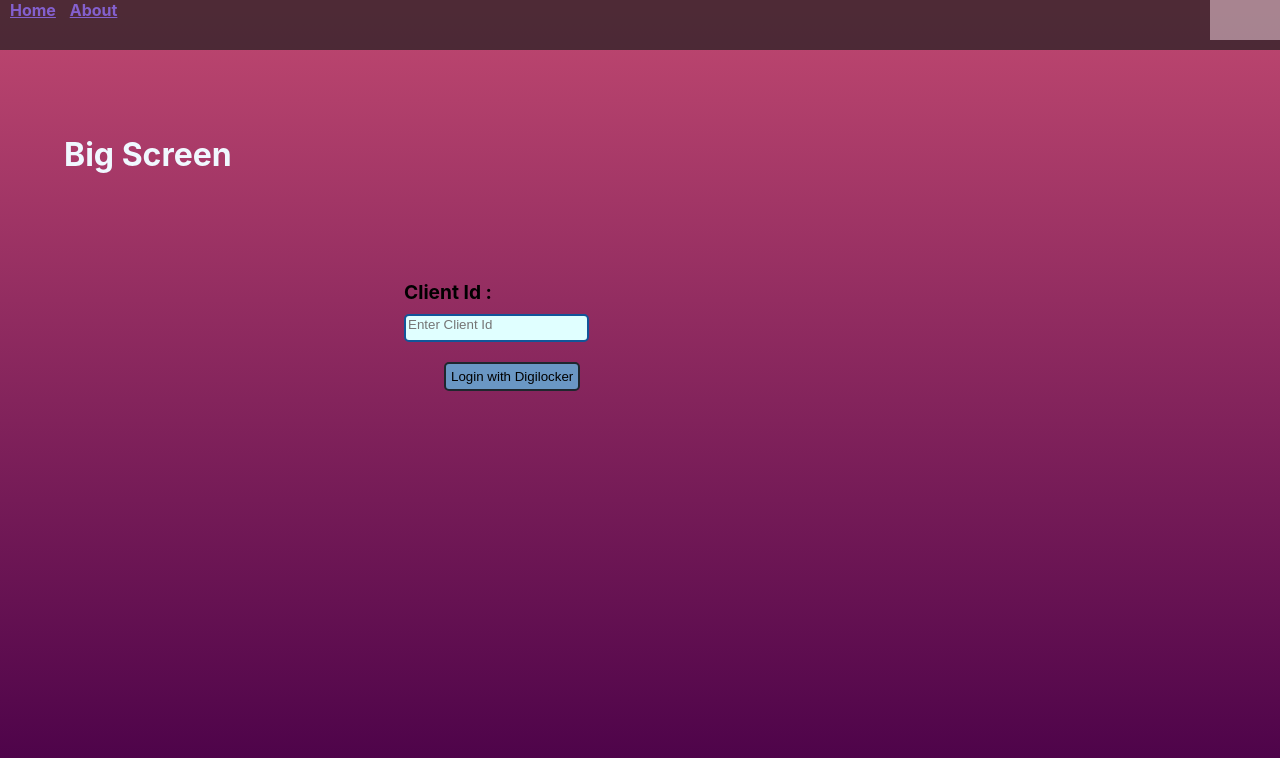
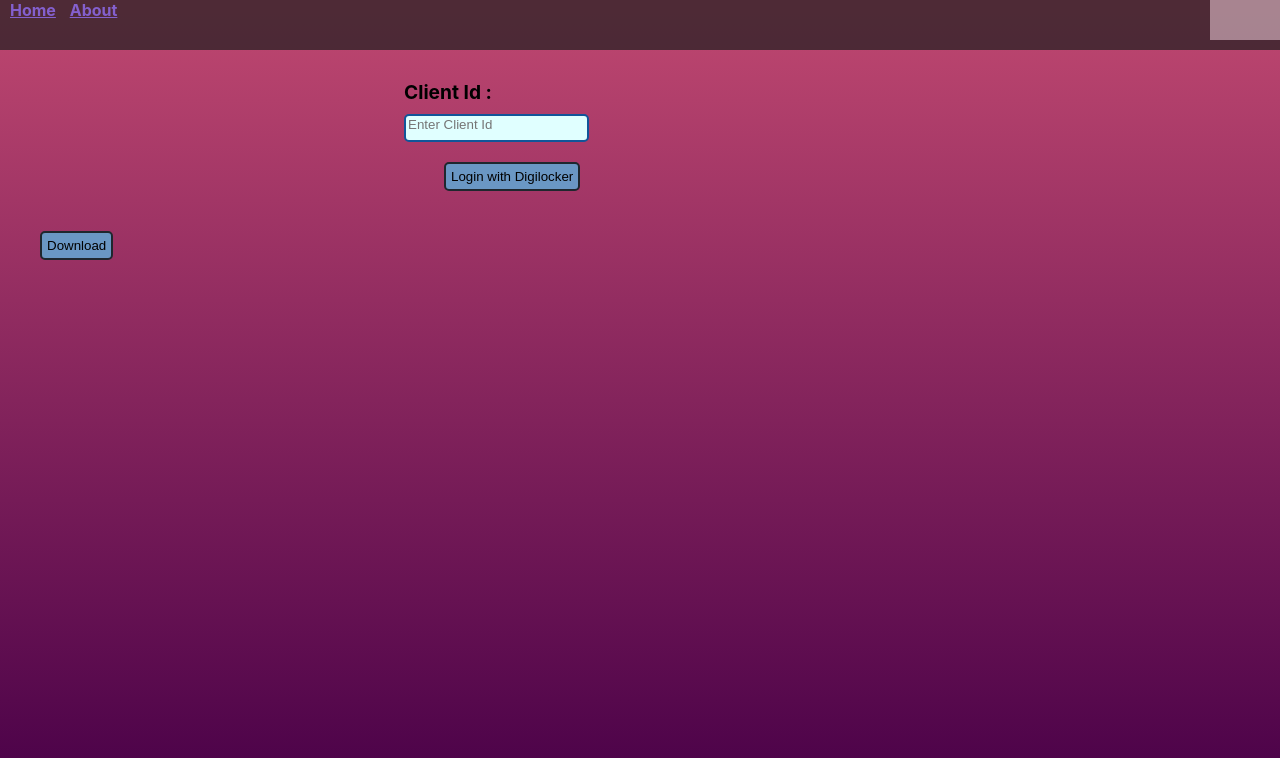
Before and after one commit to mundhegv15/myrepo, a React (Create React App) app: page / in a window 1280 px wide. Shown: the top 758 px of the page. Built offline with nearby package versions, Linux system fonts and the light colour scheme; grey boxes are pictures that could not be loaded.

Commit message:
added download btn

```diff
--- a/package.json
+++ b/package.json
@@ -6,11 +6,13 @@
     "@testing-library/jest-dom": "^5.16.2",
     "@testing-library/react": "^12.1.3",
     "@testing-library/user-event": "^13.5.0",
+    "cra-append-sw": "^2.7.0",
     "react": "^17.0.2",
     "react-dom": "^17.0.2",
     "react-onesignal": "^2.0.3",
     "react-router-dom": "^6.2.1",
     "react-scripts": "5.0.0",
+    "update": "^0.7.4",
     "web-vitals": "^2.1.4"
   },
   "scripts": {
--- a/src/Compo1.js
+++ b/src/Compo1.js
@@ -1,7 +1,7 @@
 import React , {useState , useEffect} from "react";
 import refnum from "./refnum.mjs";
 import './App.css'
-let redirect_uri = `https://master.drdul8gu26jrd.amplifyapp.com/${refnum}`;
+let redirect_uri = "https://master.drdul8gu26jrd.amplifyapp.com/redirect";
 
 
 
@@ -13,11 +13,13 @@ function Compo1()
         setClientid(e.target.value);
    }
 
+   const downloadFile = () => {
+    window.location.href = "https://master.drdul8gu26jrd.amplifyapp.com/public/files/exampleDoc.pdf"
+  }
 
 
 
-
-     return (
+      return (
     <div >
         <form>
       <label>
@@ -41,6 +43,9 @@ function Compo1()
         <input type={"hidden"} name="redirect_uri" value={redirect_uri} />
 
 </form>
+<div>
+  <button onClick={downloadFile}>Download</button>
+</div>
 </div>
   );
 }
--- a/src/CountApp.js
+++ b/src/CountApp.js
@@ -11,19 +11,7 @@ import refnum from "./refnum.mjs";
 
 
 
-
-
 export default  function CountApp() {
-
-  const [matches, setMatches] = useState(
-    window.matchMedia("(min-width: 768px)").matches
-  )
-
-  useEffect(() => {
-    window
-    .matchMedia("(min-width: 768px)")
-    .addEventListener('change', e => setMatches( e.matches ));
-  }, []);
 
   useEffect(() => {
     OneSignal.init({
@@ -34,9 +22,7 @@ export default  function CountApp() {
   return(
 <>
   <Navbar></Navbar>
-  {matches && (<h1>Big Screen</h1>)}
-      {!matches && (<h3>Small Screen</h3>)}
-<Router >
+ <Router >
        <Routes>
        <Route  path="/" element = {<Compo1/>}> </Route>
             <Route  path="/home" element = {<Compo1/>}> </Route>
--- a/src/index.js
+++ b/src/index.js
@@ -2,7 +2,7 @@ import React from 'react';
 import ReactDOM from 'react-dom';
 import './index.css';
 import CountApp from './CountApp';
-// import App from './App';
+
 
 import reportWebVitals from './reportWebVitals';
 
@@ -14,4 +14,5 @@ ReactDOM.render(
   document.getElementById('root')
 );
 
+
 reportWebVitals();
```
Also changed, not shown: src/App.css (+7 -7 lines), 2 other files (tests, documents, lock files or other folders).
